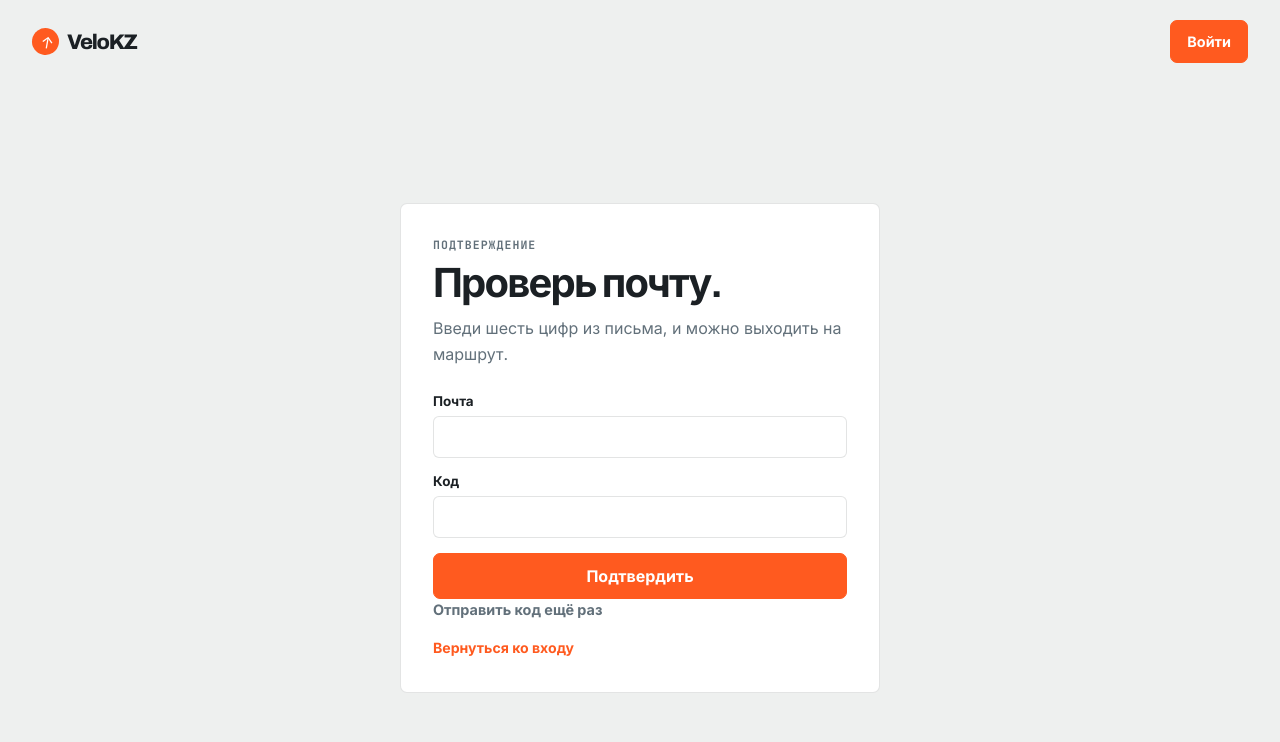
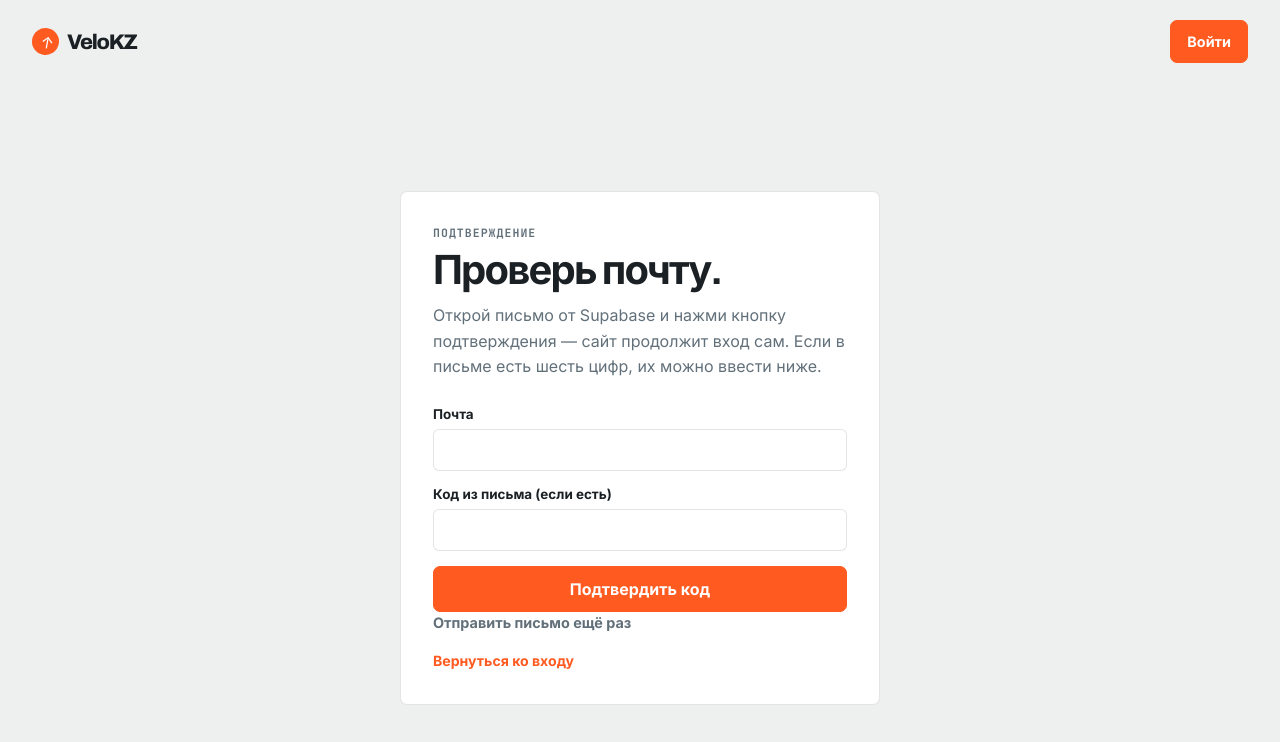
Before and after one commit to abayoor/Essay.AI, a React (Vite) app: page /auth/confirm in a window 1280 px wide. Shown: the top 742 px of the page. Built offline with nearby package versions, Linux system fonts and the light colour scheme; no server answers.

Commit message:
fix: explain email confirmation link

```diff
--- a/src/pages/ConfirmEmailPage.tsx
+++ b/src/pages/ConfirmEmailPage.tsx
@@ -4,8 +4,31 @@ import { PageShell } from '../components/PageShell';
 import { resendSignupCode, verifySignupCode } from '../lib/auth';
 
 export function ConfirmEmailPage() {
-  const [, navigate] = useLocation(); const [email, setEmail] = useState(new URLSearchParams(window.location.search).get('email') ?? ''); const [code, setCode] = useState(''); const [message, setMessage] = useState(''); const [busy, setBusy] = useState(false);
-  async function submit(event: FormEvent<HTMLFormElement>) { event.preventDefault(); setBusy(true); setMessage(''); const { error } = await verifySignupCode(email, code.replace(/\s/g, '')); setBusy(false); if (error) { setMessage('Код не подошёл или уже истёк.'); return; } navigate('/onboarding'); }
-  async function resend() { setBusy(true); const { error } = await resendSignupCode(email); setBusy(false); setMessage(error ? 'Не удалось отправить новый код.' : 'Новый код отправлен на почту.'); }
-  return <PageShell><main className="auth-page"><section className="auth-card"><p className="kicker">Подтверждение</p><h1>Проверь почту.</h1><p>Введи шесть цифр из письма, и можно выходить на маршрут.</p><form className="cycle-form" onSubmit={(event) => void submit(event)}><label>Почта<input type="email" required value={email} onChange={(event) => setEmail(event.target.value)} /></label><label>Код<input required inputMode="numeric" maxLength={6} value={code} onChange={(event) => setCode(event.target.value)} /></label><button className="signal-button" disabled={busy}>Подтвердить</button></form><button className="quiet-button" disabled={busy} onClick={() => void resend()}>Отправить код ещё раз</button>{message && <p className="form-note" role="status">{message}</p>}<p className="auth-switch"><Link href="/auth/sign-in">Вернуться ко входу</Link></p></section></main></PageShell>;
+  const [, navigate] = useLocation();
+  const [email, setEmail] = useState(new URLSearchParams(window.location.search).get('email') ?? '');
+  const [code, setCode] = useState('');
+  const [message, setMessage] = useState('');
+  const [busy, setBusy] = useState(false);
+
+  async function submit(event: FormEvent<HTMLFormElement>) {
+    event.preventDefault();
+    setBusy(true);
+    setMessage('');
+    const { error } = await verifySignupCode(email, code.replace(/\s/g, ''));
+    setBusy(false);
+    if (error) {
+      setMessage('Код не подошёл или уже истёк. Открой письмо и нажми кнопку подтверждения.');
+      return;
+    }
+    navigate('/onboarding');
+  }
+
+  async function resend() {
+    setBusy(true);
+    const { error } = await resendSignupCode(email);
+    setBusy(false);
+    setMessage(error ? 'Не удалось отправить письмо. Попробуй ещё раз через минуту.' : 'Новое письмо отправлено. Проверь «Входящие» и «Спам».');
+  }
+
+  return <PageShell><main className="auth-page"><section className="auth-card"><p className="kicker">Подтверждение</p><h1>Проверь почту.</h1><p>Открой письмо от Supabase и нажми кнопку подтверждения — сайт продолжит вход сам. Если в письме есть шесть цифр, их можно ввести ниже.</p><form className="cycle-form" onSubmit={(event) => void submit(event)}><label>Почта<input type="email" required value={email} onChange={(event) => setEmail(event.target.value)} /></label><label>Код из письма (если есть)<input required inputMode="numeric" maxLength={6} value={code} onChange={(event) => setCode(event.target.value)} /></label><button className="signal-button" disabled={busy}>Подтвердить код</button></form><button className="quiet-button" disabled={busy} onClick={() => void resend()}>Отправить письмо ещё раз</button>{message && <p className="form-note" role="status">{message}</p>}<p className="auth-switch"><Link href="/auth/sign-in">Вернуться ко входу</Link></p></section></main></PageShell>;
 }
```
